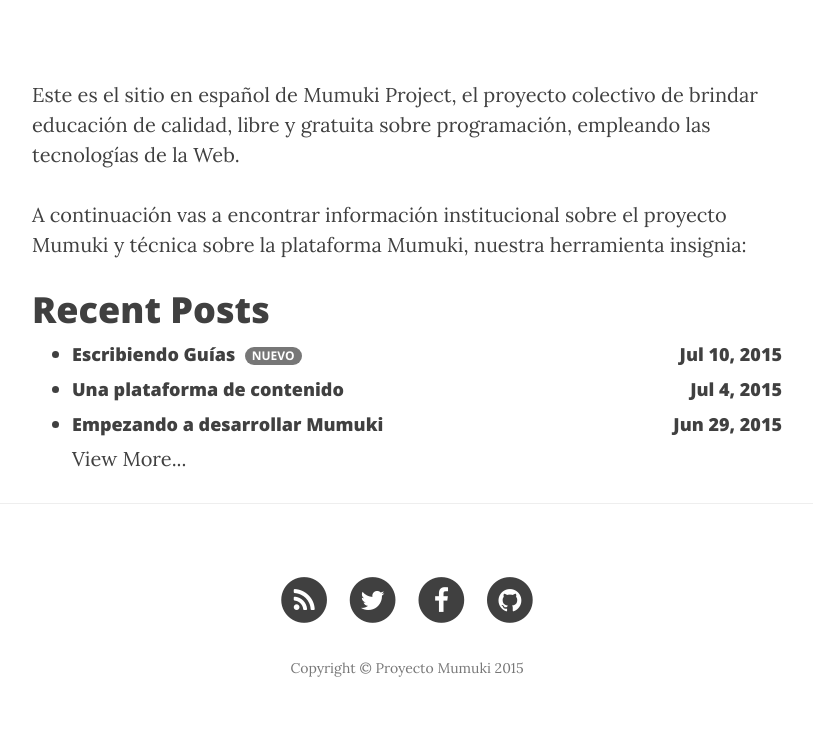
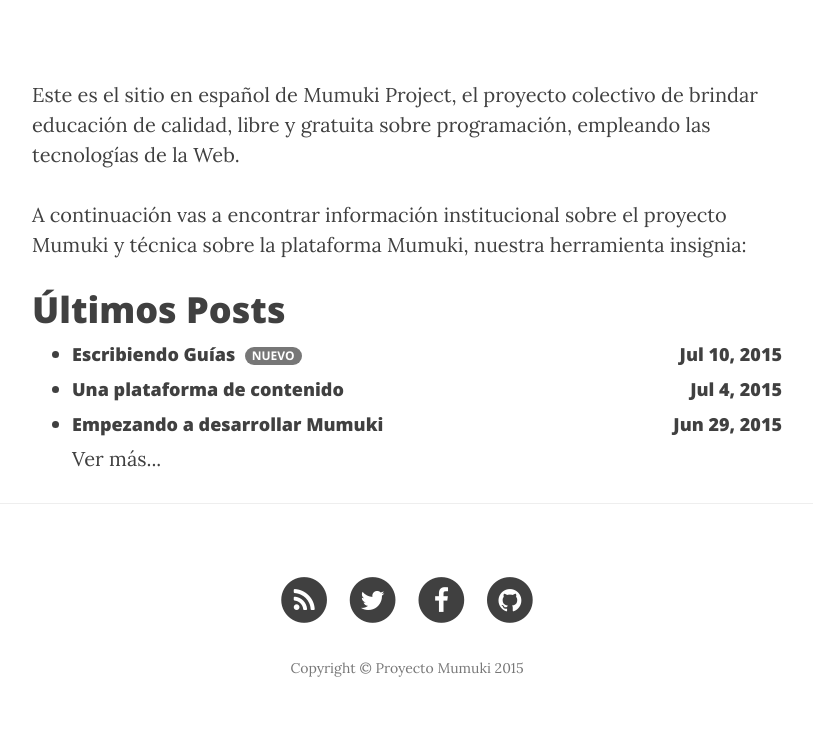
Before and after one commit to mumuki/mumuki.github.io, a Jekyll site: the page built from index.html, in a window 1280 px wide. Shown: the part 448-1192 px from the top of the page, without its empty margins (233-1046 px from the left). Built offline with Jekyll 4.4.1, drawn with Linux system fonts in a browser that asks for light colours; nearby versions of some CDN libraries.

Commit message:
Fixed latestpost partial text

```diff
--- a/_includes/latestposts.html
+++ b/_includes/latestposts.html
@@ -1,6 +1,6 @@
 {% if site.posts != empty %}
 <div class="recent-posts">
-    <h1>Recent Posts</h1>
+    <h1>Últimos Posts</h1>
     {% for post in site.posts limit: 3 %}
     {% if forloop.first %}
     {% assign add_class = 'most-recent' %}
@@ -27,7 +27,7 @@
     {% assign fresh_tag = '' %}
     {% endfor %}
     <ul>
-            <a href="{{ site.baseurl }}/blog">View More...</a>
+            <a href="{{ site.baseurl }}/blog">Ver más...</a>
     </ul>
 </div>
 {% endif %}
```
